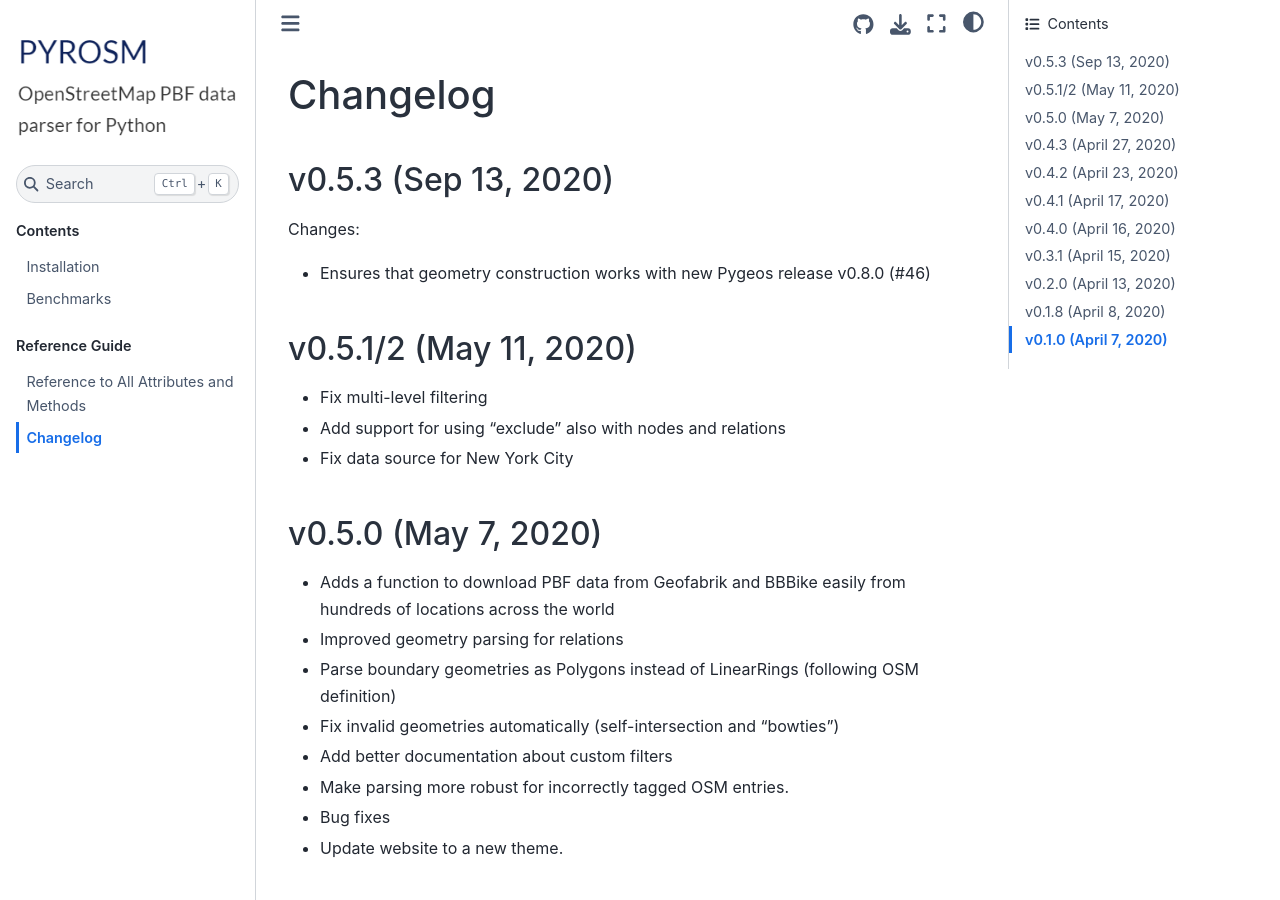
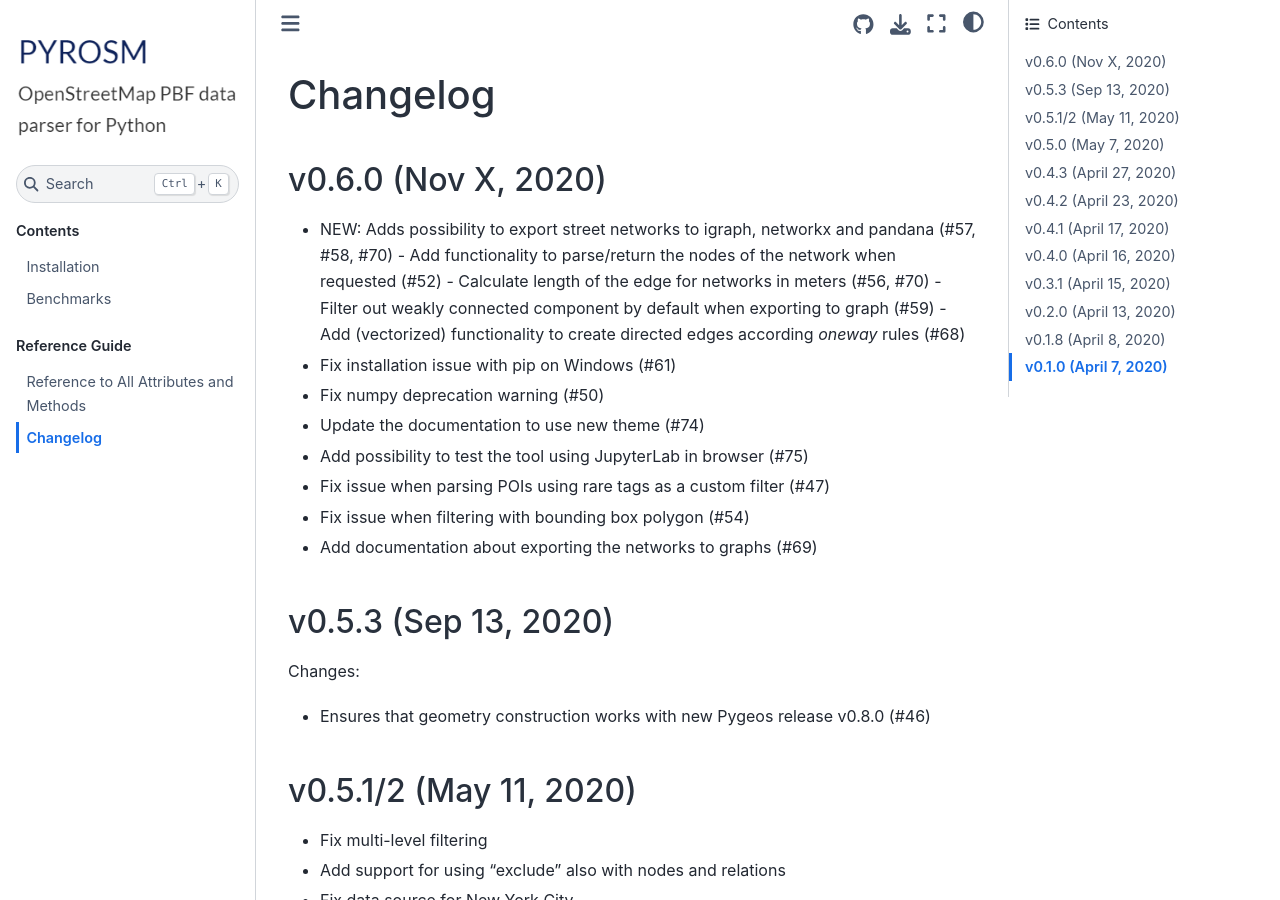
Before and after one commit to pyrosm/pyrosm, a Sphinx documentation site: the page built from docs/changelog.rst, in a window 1280 px wide and 900 px high. Built offline with Sphinx 7.4.7 and the Sphinx Book theme 1.1.4, drawn with Linux system fonts in a browser that asks for light colours; pages that are not in the unit, such as notebooks, are missing from menus.

Commit message:
Update changelog

```diff
--- a/docs/changelog.rst
+++ b/docs/changelog.rst
@@ -1,5 +1,23 @@
 Changelog
 =========
+
+v0.6.0 (Nov X, 2020)
+--------------------
+
+- NEW: Adds possibility to export street networks to igraph, networkx and pandana (#57, #58, #70)
+  - Add functionality to parse/return the nodes of the network when requested (#52)
+  - Calculate length of the edge for networks in meters (#56, #70)
+  - Filter out weakly connected component by default when exporting to graph (#59)
+  - Add (vectorized) functionality to create directed edges according `oneway` rules (#68)
+
+- Fix installation issue with pip on Windows (#61)
+- Fix numpy deprecation warning (#50)
+- Update the documentation to use new theme (#74)
+- Add possibility to test the tool using JupyterLab in browser (#75)
+- Fix issue when parsing POIs using rare tags as a custom filter (#47)
+- Fix issue when filtering with bounding box polygon (#54)
+- Add documentation about exporting the networks to graphs (#69)
+
 
 v0.5.3 (Sep 13, 2020)
 ---------------------
```
